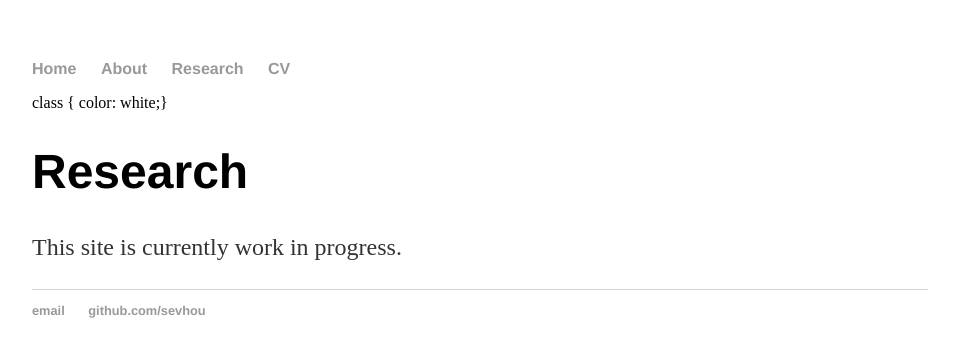
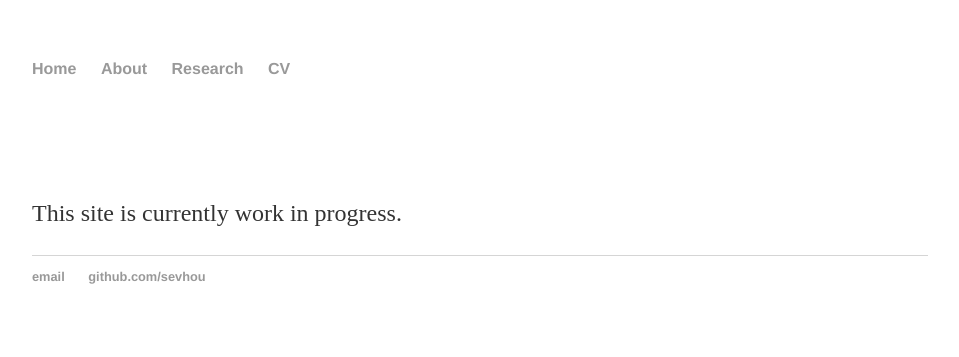
Before and after one commit to sevhou/sevhou.github.io, a Jekyll site: the page built from research/index.html, in a window 1280 px wide. Shown: the top 357 px of the page, without its empty margins (160-1119 px from the left). Built offline with Jekyll 4.4.1, drawn with Linux system fonts in a browser that asks for light colours.

Commit message:
Update index.html

```diff
--- a/research/index.html
+++ b/research/index.html
@@ -3,9 +3,9 @@
 title: Research
 ---
 
-class {
-	color: white;}
-
+<style>
+	.blurb {color:white;}
+</style>
 <div class="blurb">
 	<h1>Research</h1>
 	<p>This site is currently work in progress.</p>
```
